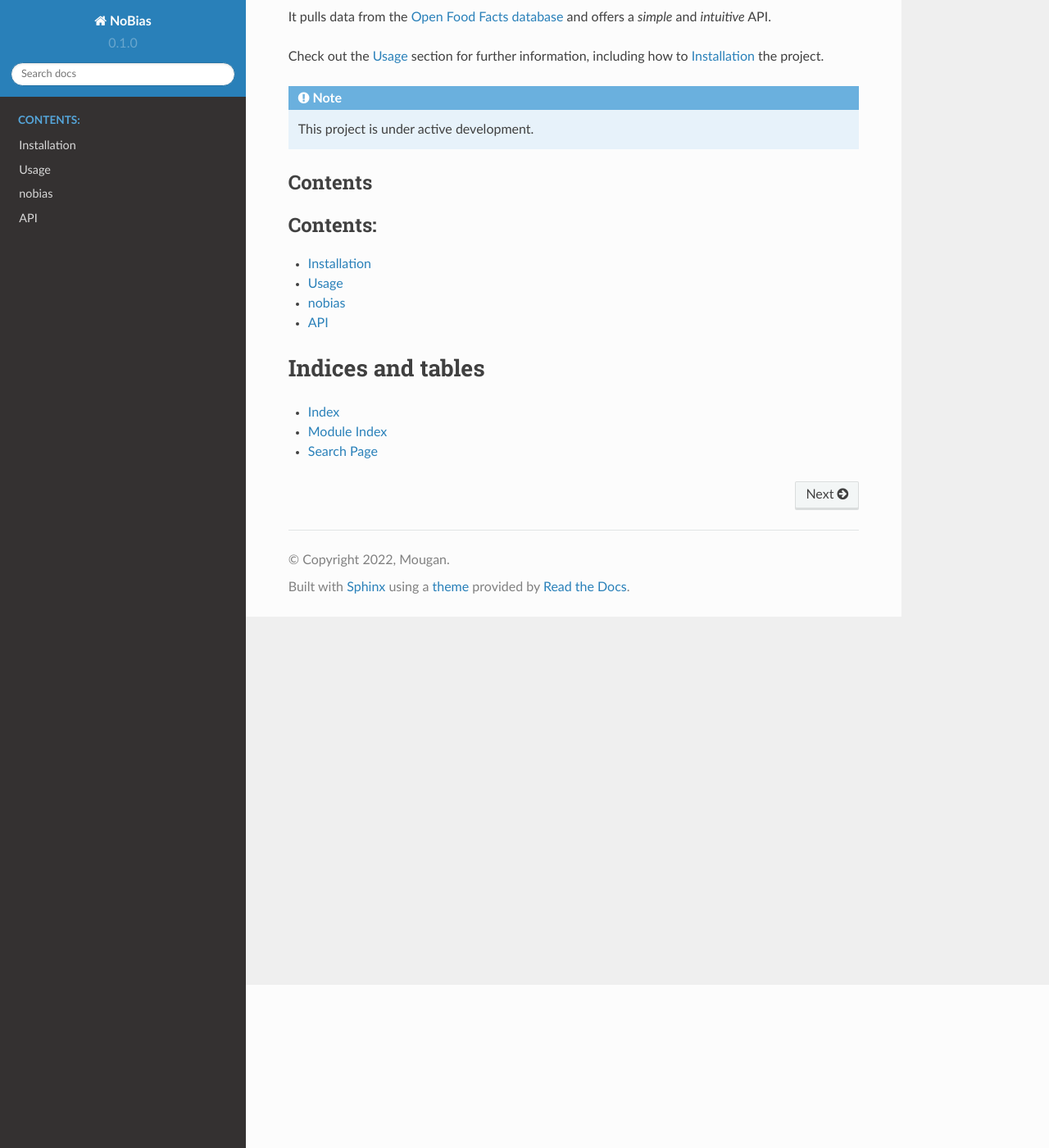
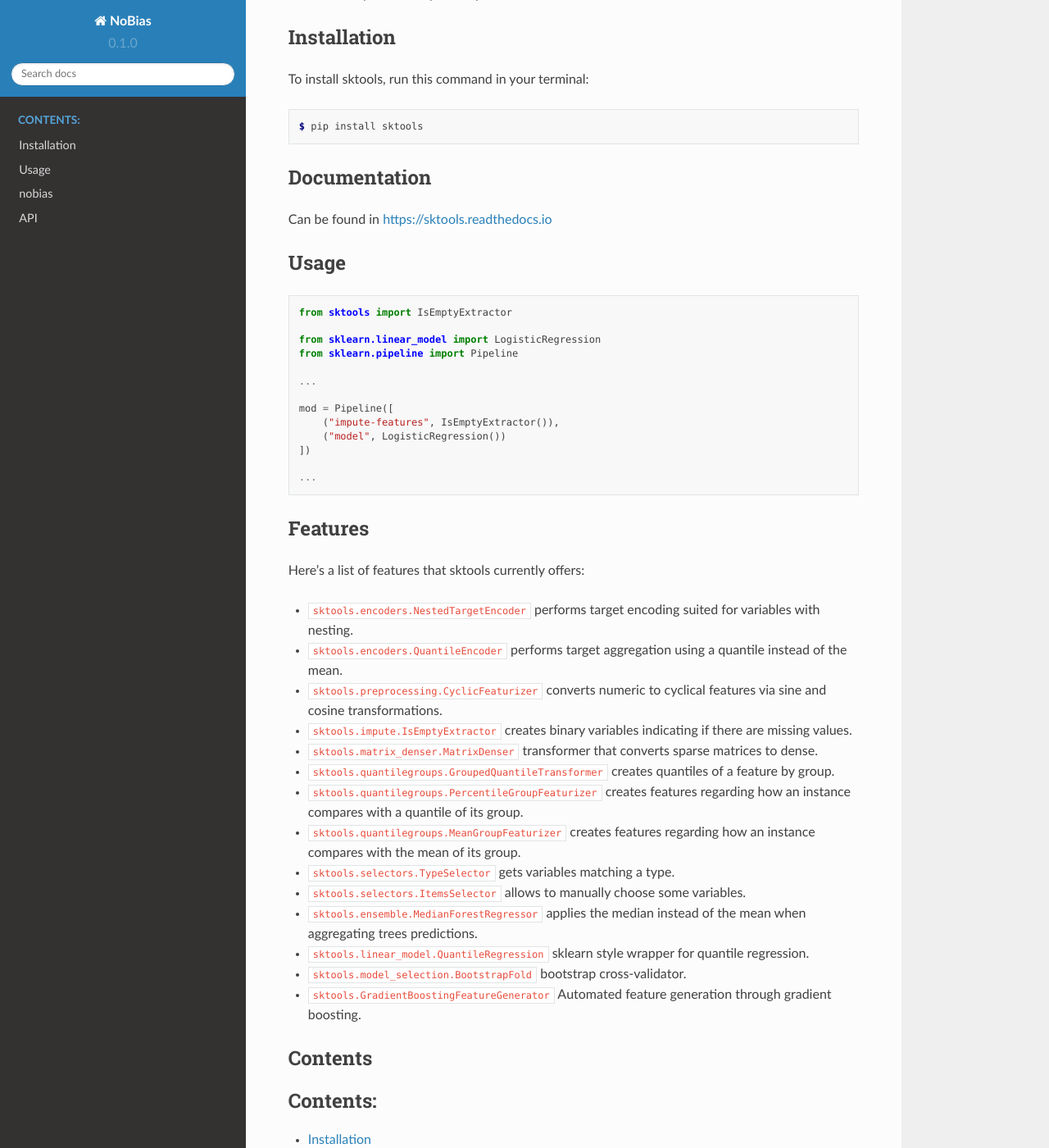
Before and after one commit to nobias-project/nobias, a Sphinx documentation site: the page built from docs/source/index.rst, in a window 1280 px wide and 1400 px high, scrolled down 199 px. Shown: the whole window at 82% size. Built offline with Sphinx 7.4.7 and the Read the Docs theme 2.0.0, drawn with Linux system fonts in a browser that asks for light colours.

Commit message:
more docs

```diff
--- a/docs/source/index.rst
+++ b/docs/source/index.rst
@@ -1,17 +1,79 @@
+.. image:: https://img.shields.io/pypi/v/sktools.svg
+        :target: https://pypi.python.org/pypi/sktools
+
+.. image:: https://github.com/david26694/sktools/workflows/Unit%20Tests/badge.svg
+        :target: https://github.com/david26694/sktools/actions
+
+.. image:: https://readthedocs.org/projects/sktools/badge/?version=latest
+        :target: https://sktools.readthedocs.io/en/latest/?badge=latest
+        :alt: Documentation Status
+
+.. image:: https://static.pepy.tech/personalized-badge/sktools?period=total&units=international_system&left_color=black&right_color=brightgreen&left_text=Downloads
+        :target: https://pepy.tech/project/sktools
+
+
 Welcome to NoBias's documentation!
 ===================================
 
 NoBias is a Python library for responsible AI
 
-It pulls data from the `Open Food Facts database <https://world.openfoodfacts.org/>`_
-and offers a *simple* and *intuitive* API.
+Installation
+------------
 
-Check out the :doc:`usage` section for further information, including
-how to :ref:`installation` the project.
+To install sktools, run this command in your terminal:
 
-.. note::
+.. code-block:: console
 
-   This project is under active development.
+    $ pip install sktools
+
+
+Documentation
+-------------
+
+Can be found in https://sktools.readthedocs.io
+
+
+Usage
+-----
+
+.. code-block:: python
+
+  from sktools import IsEmptyExtractor
+
+  from sklearn.linear_model import LogisticRegression
+  from sklearn.pipeline import Pipeline
+
+  ...
+
+  mod = Pipeline([
+      ("impute-features", IsEmptyExtractor()),
+      ("model", LogisticRegression())
+  ])
+
+  ...
+
+
+Features
+--------
+
+Here's a list of features that sktools currently offers:
+
+* ``sktools.encoders.NestedTargetEncoder`` performs target encoding suited for variables with nesting.
+* ``sktools.encoders.QuantileEncoder`` performs target aggregation using a quantile instead of the mean.
+* ``sktools.preprocessing.CyclicFeaturizer`` converts numeric to cyclical features via sine and cosine transformations.
+* ``sktools.impute.IsEmptyExtractor`` creates binary variables indicating if there are missing values.
+* ``sktools.matrix_denser.MatrixDenser`` transformer that converts sparse matrices to dense.
+* ``sktools.quantilegroups.GroupedQuantileTransformer`` creates quantiles of a feature by group.
+* ``sktools.quantilegroups.PercentileGroupFeaturizer`` creates features regarding how an instance compares with a quantile of its group.
+* ``sktools.quantilegroups.MeanGroupFeaturizer`` creates features regarding how an instance compares with the mean of its group.
+* ``sktools.selectors.TypeSelector`` gets variables matching a type.
+* ``sktools.selectors.ItemsSelector`` allows to manually choose some variables.
+* ``sktools.ensemble.MedianForestRegressor`` applies the median instead of the mean when aggregating trees predictions.
+* ``sktools.linear_model.QuantileRegression`` sklearn style wrapper for quantile regression.
+* ``sktools.model_selection.BootstrapFold`` bootstrap cross-validator.
+* ``sktools.GradientBoostingFeatureGenerator`` Automated feature generation through gradient boosting.
+
+
 
 Contents
 --------
```
